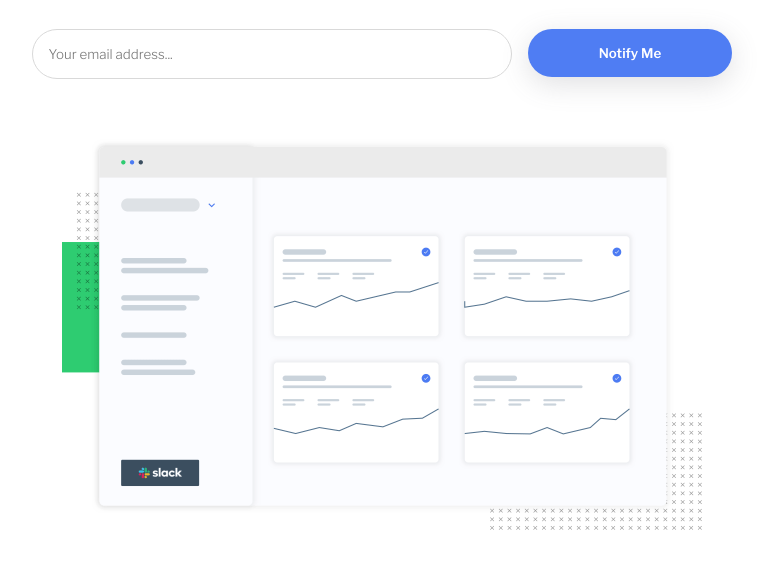
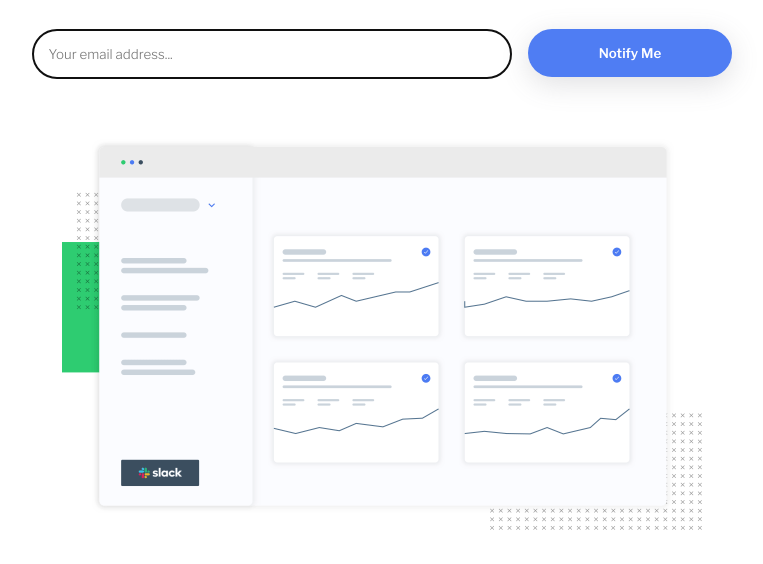
Before and after one commit to naiiiden/ping-coming-soon-page, a plain HTML site: page index.html in a window 1280 px wide. Shown: the part 262-826 px from the top of the page, without its empty margins (258-1021 px from the left). Drawn offline with nearby package versions, Linux system fonts and the light colour scheme.

Commit message:
email input add aria-label and autofocus attribute

```diff
--- a/index.html
+++ b/index.html
@@ -16,7 +16,7 @@
     </div>
     <form class="form" id="form">
       <div class="email-box">
-        <input type="email" id="email" class="email-type" name="email" placeholder="Your email address..."autocomplete="off">
+        <input type="email" id="email" class="email-type" name="email" placeholder="Your email address..."autocomplete="off" aria-label="Email Address" autofocus>
         <small class="error"></small>
       </div>
       <button type="submit" id="button">Notify Me</button>
```
